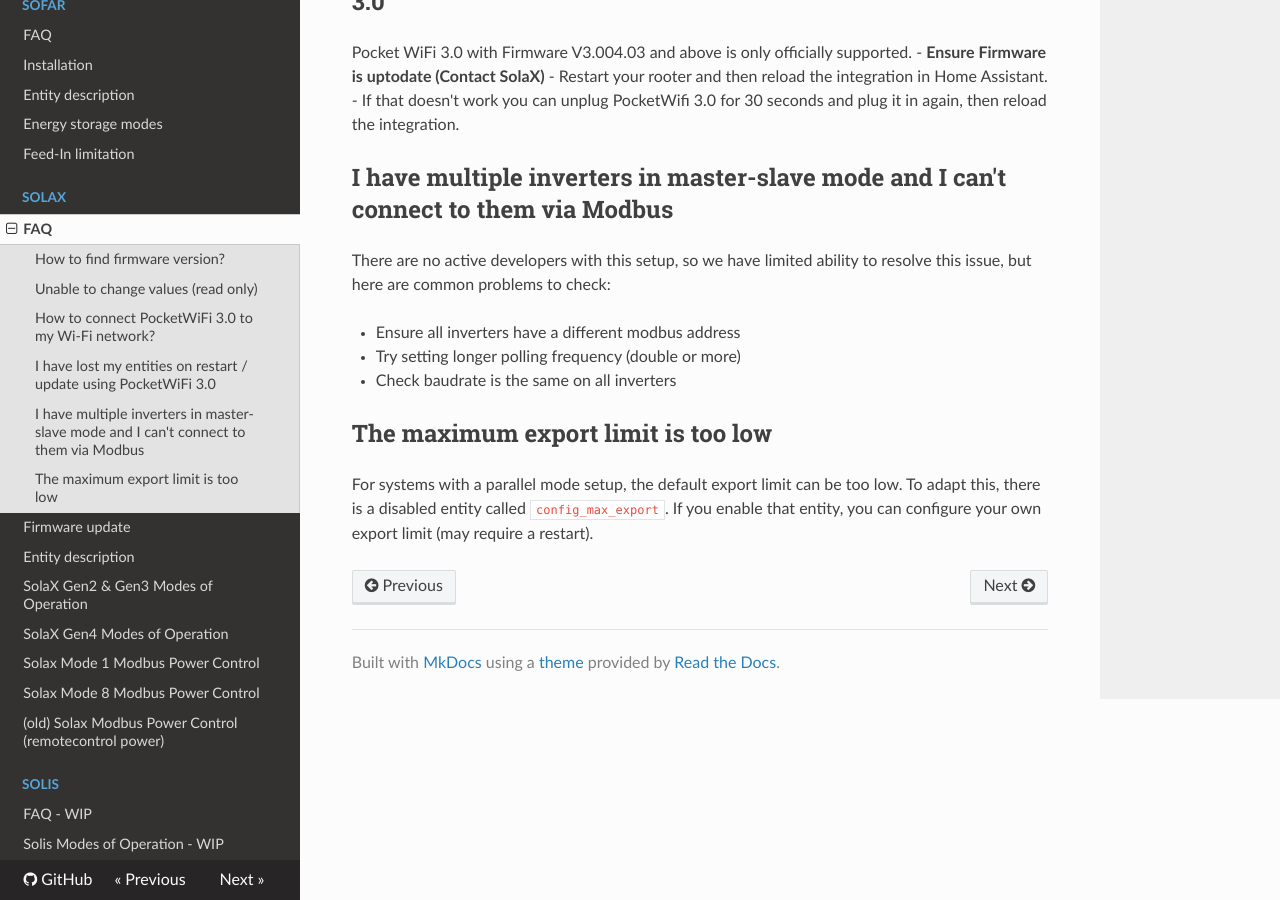
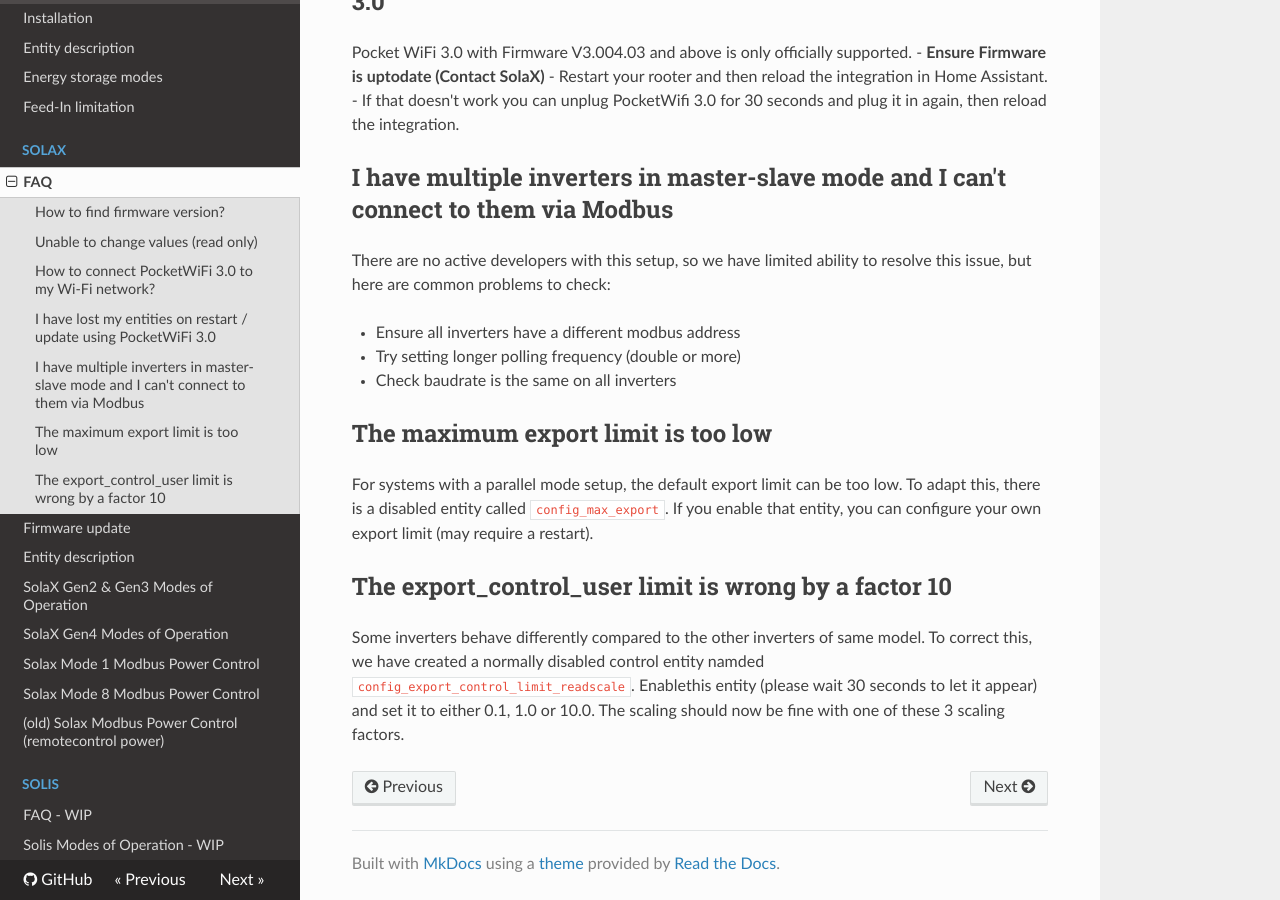
Before and after one commit to wills106/homeassistant-solax-modbus, an MkDocs documentation site: the page built from docs/solax-faq.md, in a window 1280 px wide and 900 px high, scrolled down 1485 px. Built offline with MkDocs 1.6.1, drawn with Linux system fonts in a browser that asks for light colours; nearby versions of some CDN libraries.

Commit message:
Update Solax FAQ with export control limit details
Added information about the export_control_user limit and how to adjust it.

```diff
--- a/docs/solax-faq.md
+++ b/docs/solax-faq.md
@@ -43,3 +43,7 @@
 
 For systems with a parallel mode setup, the default export limit can be too low.
 To adapt this, there is a disabled entity called `config_max_export`. If you enable that entity, you can configure your own export limit (may require a restart).
+
+## The export_control_user limit is wrong by a factor 10
+
+Some inverters behave differently compared to the other inverters of same model. To correct this, we have created a normally disabled control entity namded `config_export_control_limit_readscale`. Enablethis entity (please wait 30 seconds to let it appear) and set it to either 0.1, 1.0 or 10.0. The scaling should now be fine with one of these 3 scaling factors.
```
